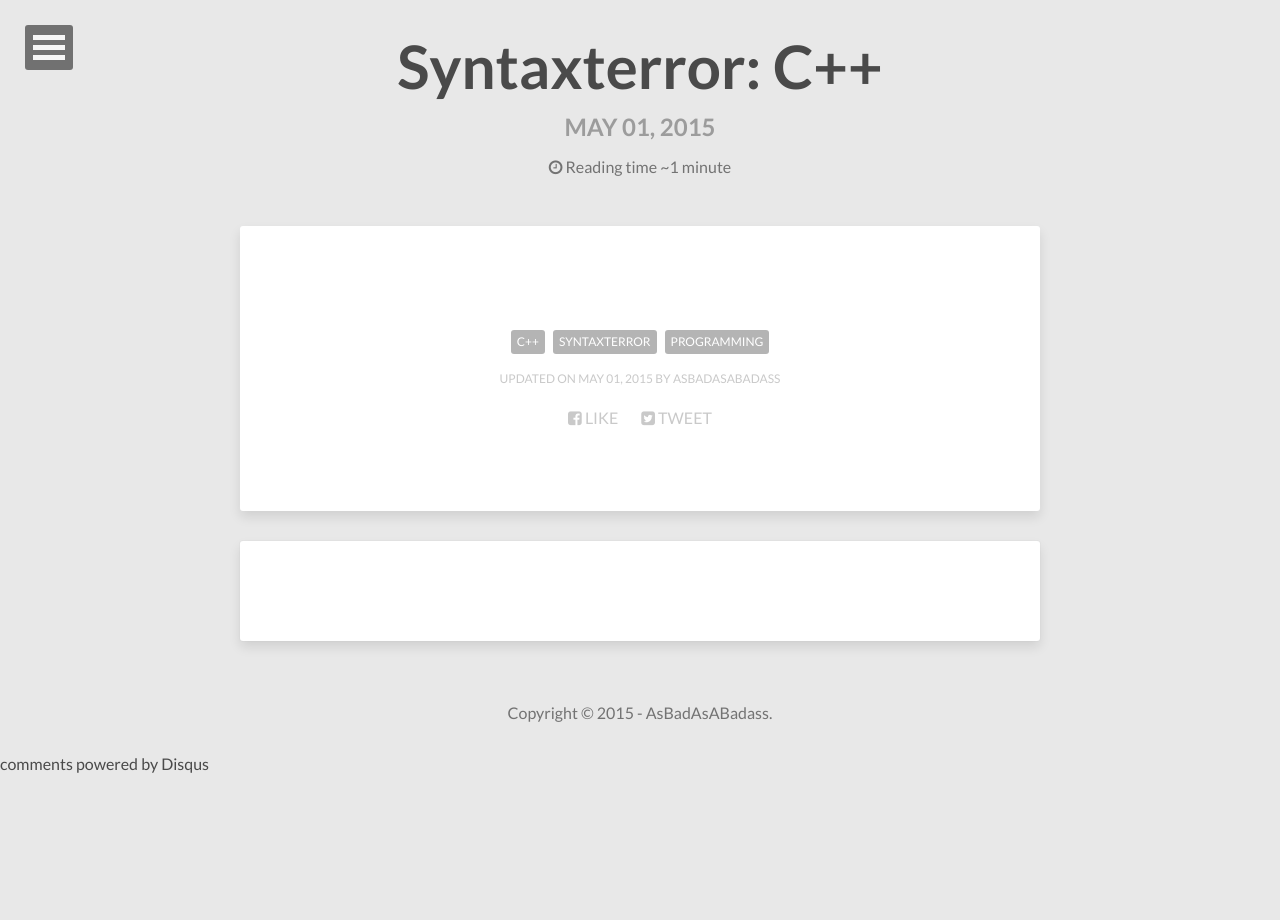
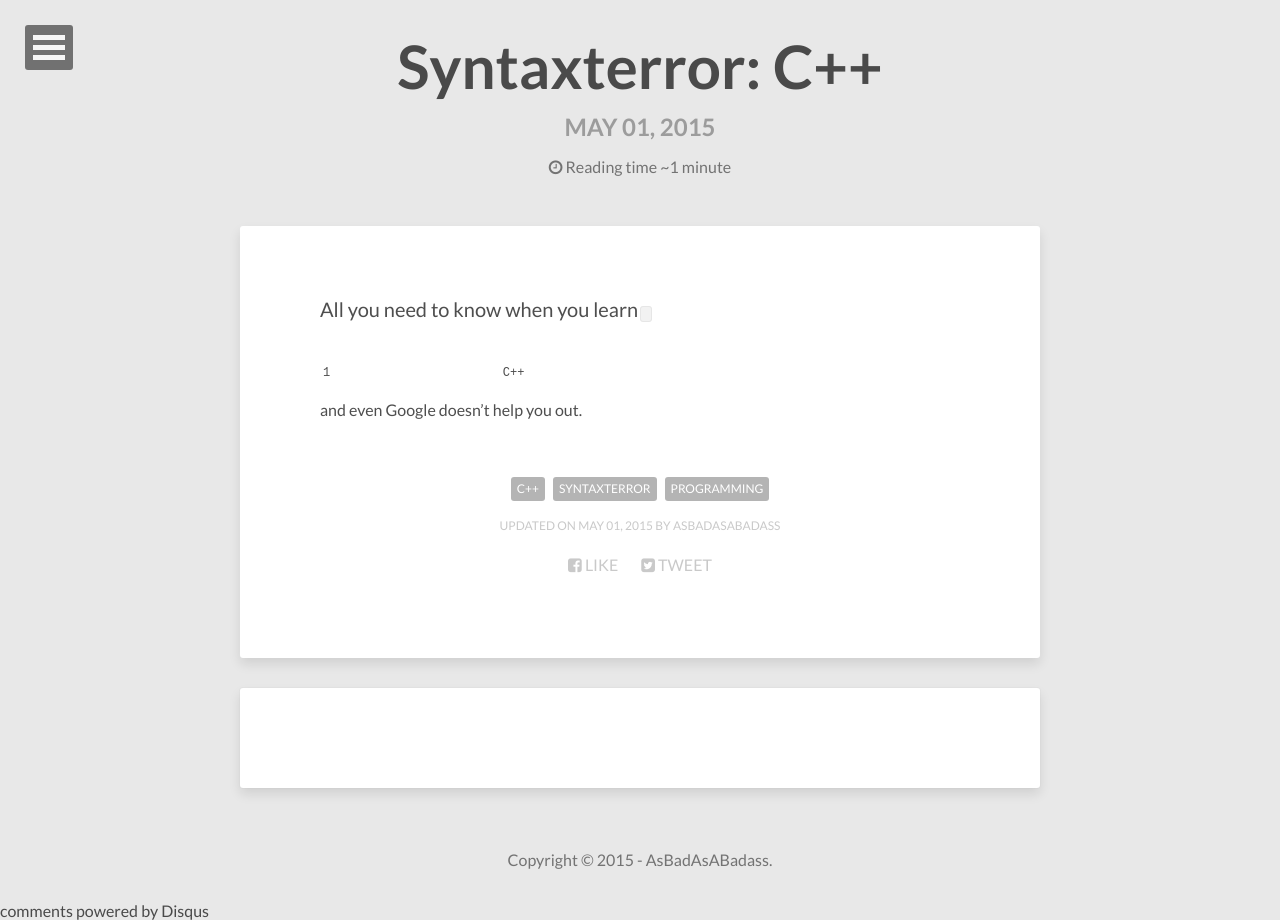
Before and after one commit to AsBadAsABadass/AsBadAsABadass.github.io, a Jekyll site: the page built from _posts/2015-05-01-syntaxterror-cpp.md, in a window 1280 px wide. Built offline with Jekyll 4.4.1, drawn with Linux system fonts in a browser that asks for light colours; nearby versions of some CDN libraries; comment, search, counter and statistics services are not loaded.

Commit message:
Update 2015-05-01-syntaxterror-cpp.md

```diff
--- a/_posts/2015-05-01-syntaxterror-cpp.md
+++ b/_posts/2015-05-01-syntaxterror-cpp.md
@@ -5,5 +5,7 @@ modified: 2015-05-01
 tags: ["C++","Syntaxterror","Programming"]
 social: false
 comments: true
-excerpt: "All you need to know when you learn `C++` and even [Google](http://google.com) doesn't help you out."
+description: "All you need to know when you learn C++ and even Google doesn't help you out."
 ---
+All you need to know when you learn `C++` and even [Google](http://google.com) doesn't help you out.
+<!--more-->
```
